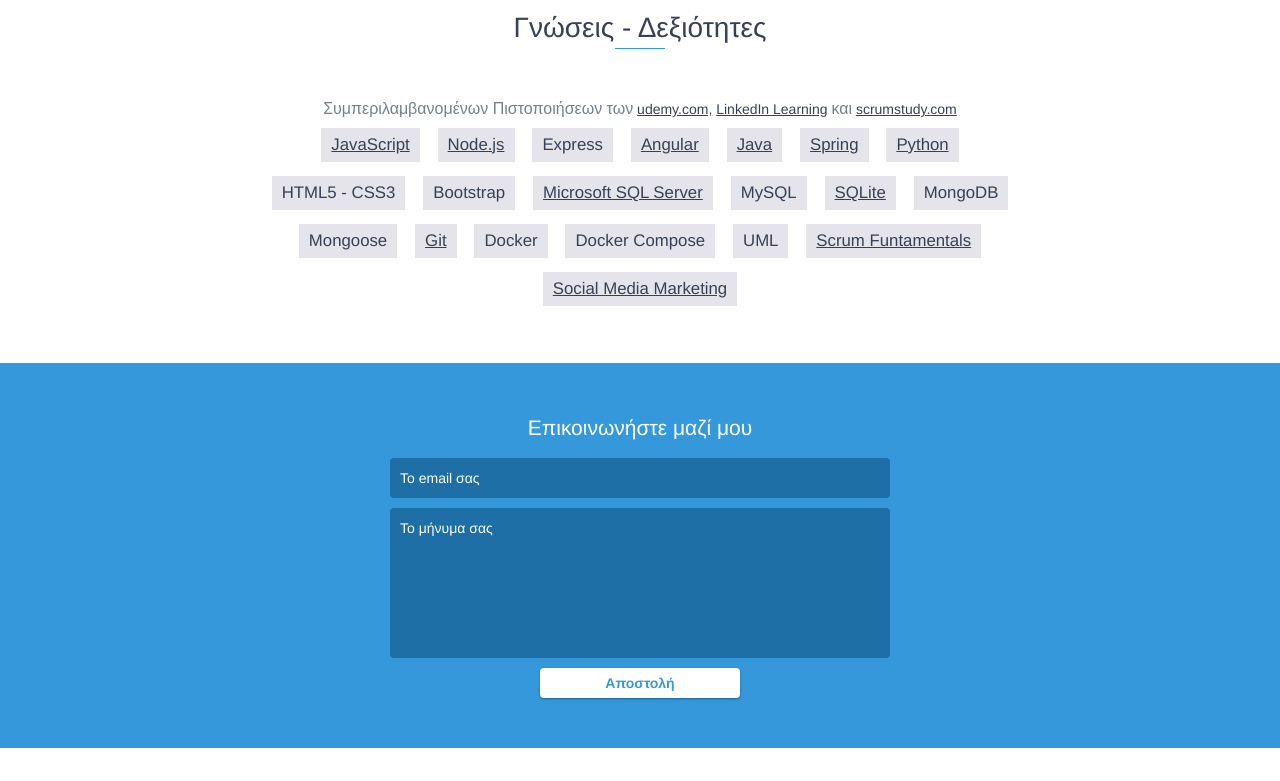
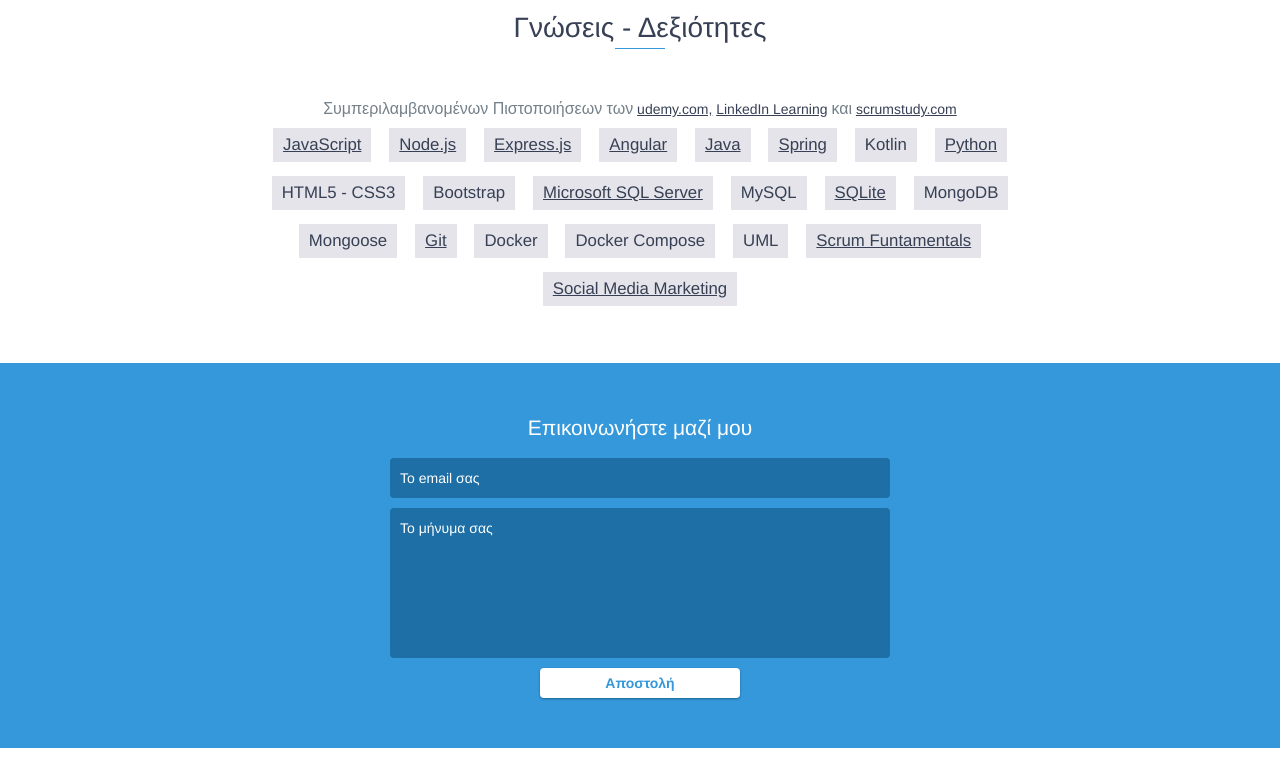
Before and after one commit to George-Anto/online-resume-v2, a website built with Parcel: page index.html in a window 1280 px wide. Shown: the part 3280-4061 px from the top of the page. Built offline with nearby package versions, Linux system fonts and the light colour scheme.

Commit message:
Express LinkedIn Certificate added

```diff
--- a/index.html
+++ b/index.html
@@ -396,7 +396,14 @@
 						>Node.js
 					</a>
 				</li>
-				<li>Express</li>
+				<li>
+					<a
+						href="resources/online_certificates/Advanced_Express_Certificate_LinkedIn.pdf"
+						target="_blank"
+						class="link-knowledge"
+						>Express.js
+					</a>
+				</li>
 				<li>
 					<a
 						href="resources/online_certificates/Angular_Udemy_Certificate.pdf"
@@ -421,6 +428,7 @@
 						>Spring
 					</a>
 				</li>
+				<li>Kotlin</li>
 				<li>
 					<a
 						href="resources/online_certificates/Python_Udemy_Certificate.pdf"
```
Also changed, not shown: 1 other file.
